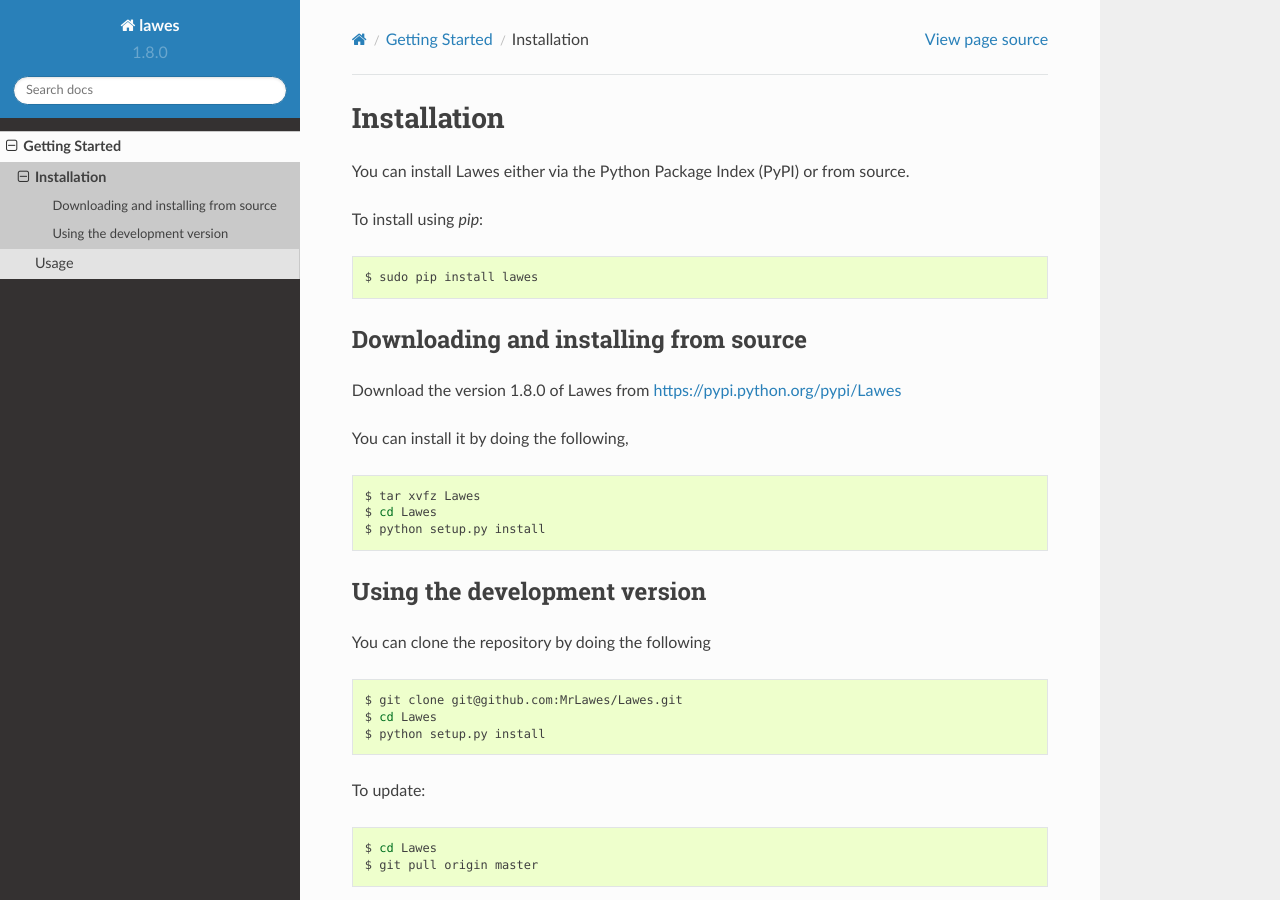
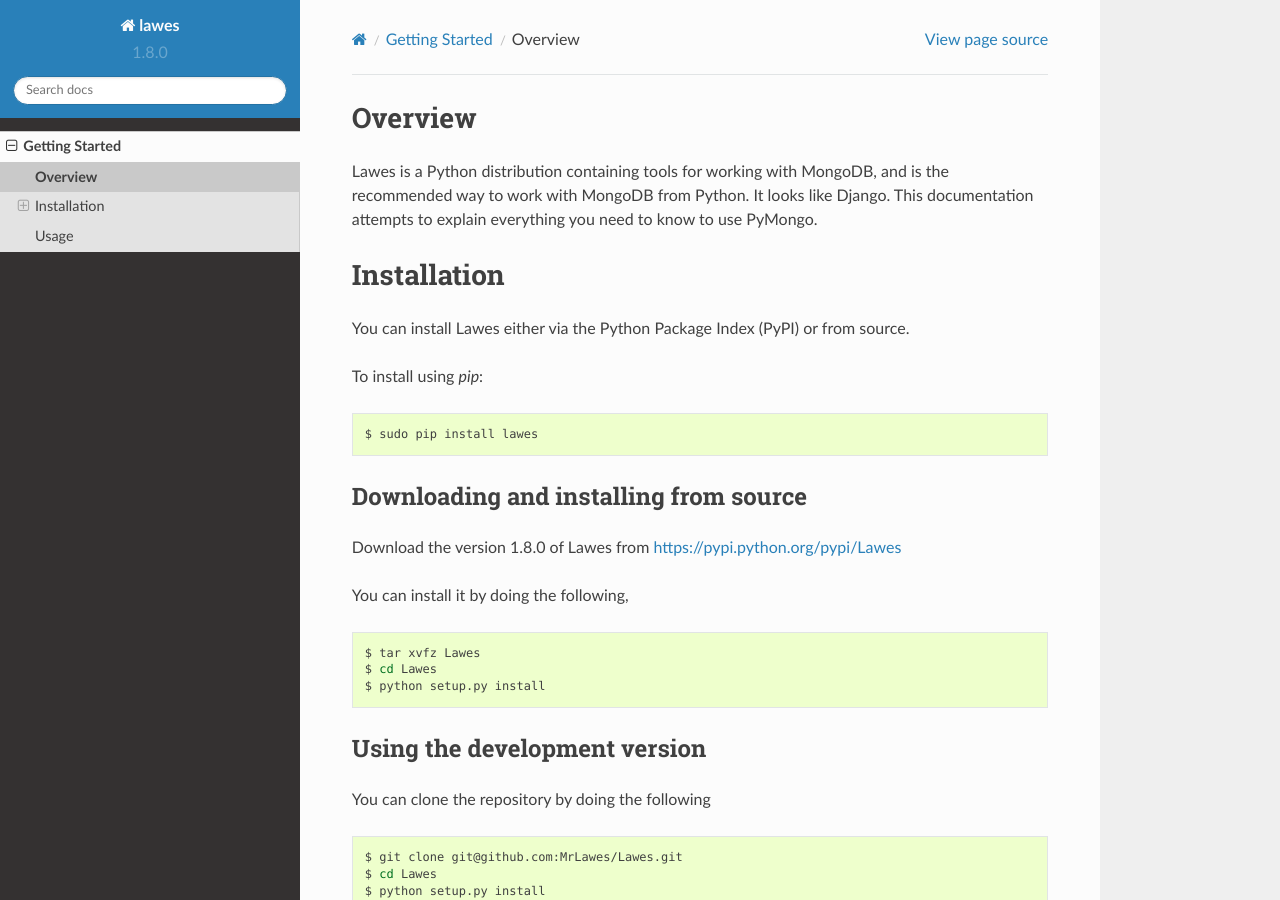
Before and after one commit to MrLawes/Lawes, a Sphinx documentation site: the page built from docs/manual/installation.rst, in a window 1280 px wide and 900 px high. Built offline with Sphinx 7.4.7 and the Read the Docs theme 2.0.0, drawn with Linux system fonts in a browser that asks for light colours; pages that are not in the unit, such as notebooks, are missing from menus.

Commit message:
Update installation.rst

```diff
--- a/docs/manual/installation.rst
+++ b/docs/manual/installation.rst
@@ -1,3 +1,12 @@
+.. _overview:
+
+Overview
+============
+
+Lawes is a Python distribution containing tools for working with MongoDB, and is the recommended way to work with MongoDB from Python.
+It looks like Django.
+This documentation attempts to explain everything you need to know to use PyMongo.
+
 .. _installation:
 
 Installation
```
